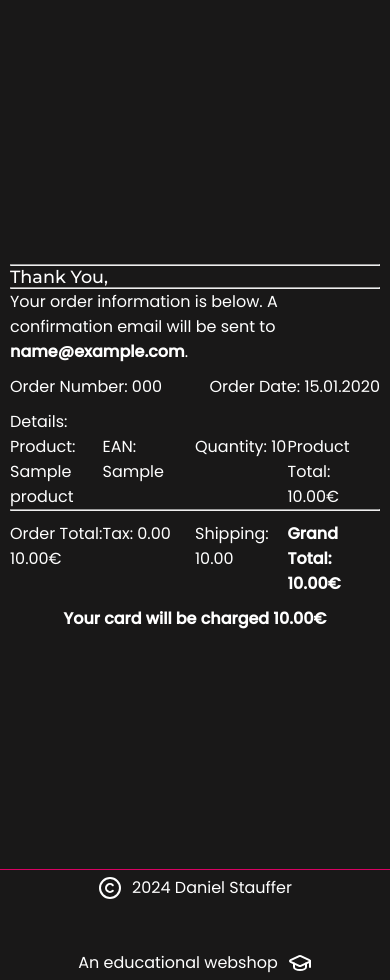
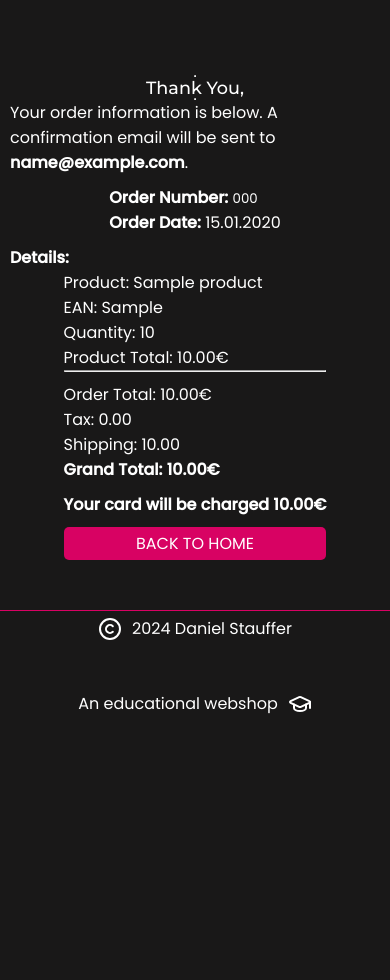
Before and after one commit to RebellionWebdesign/CI-FSD-PP5-SHIRTMONSTER, a Django app: page /checkout/checkout_success/000 in a window 390 px wide. After the commit the page ends 714 px from the top, so only its background shows below. Run offline with Django 3.2, Linux system fonts and the light colour scheme; tables that the repository leaves empty hold one stand-in row (values such as "Sample post"); some libraries are stand-ins or nearby versions.

Commit message:
Fix mobile layout

```diff
--- a/checkout/templates/checkout/checkout_success.html
+++ b/checkout/templates/checkout/checkout_success.html
@@ -2,24 +2,22 @@
 {% load static %}
 
 {% block content %}
-    <section class="cart-section flex flex-center text-light flex-column">
-        <div class="container">
-            <div class="">
+    <section class="checkout-success-section flex flex-center text-light flex-column">
+        <div class="container flex flex-column">
                 <hr>
-                <h2 class="">Thank You, {{ user.username }}</h2>
+                <h2 class="checkout-header">Thank You, {{ user.username }}</h2>
                 <hr>
                 <p class="">Your order information is below. A confirmation email will be sent to <strong>{{ order.email }}</strong>.</p>
+            <div class="checkout-order-data flex flex-between m-top">
+                <p><strong>Order Number:</strong> <small>{{ order.order_number }}</small></p>
+                <p><strong>Order Date:</strong> {{ order.order_date|date:'d.m.Y' }}</p>
             </div>
-            <div class="flex flex-between w-100 m-top">
-                <p>Order Number: {{ order.order_number }}</p>
-                <p>Order Date: {{ order.order_date|date:'d.m.Y' }}</p>
+            <div class="checkout-detail-header">
+                <p class="m-top"><strong>Details:</strong></p>
             </div>
-            <div>
-                <p class="m-top">Details:</p>
-            </div>
-            <div class="flex flex-column">
+            <div class="checkout-order-data flex flex-column">
                 {% for item in order.order_items.all %}
-                    <div class="flex flex-between">
+                    <div class="checkout-order-detail flex flex-between">
                         <p class="w-100">Product: {{ item.product.name }}</p>
                         <p class="w-100">EAN: {{ item.product.ean }}</p>
                         <p class="w-100">Quantity: {{ item.quantity }}</p>
@@ -27,13 +25,14 @@
                     </div>
                 {% endfor %}
                 <hr>
-                <div class="flex flex-between m-top">
+                <div class="checkout-success-summary flex flex-between m-top">
                     <p class="w-100">Order Total: {{ order.order_total }}€</p>
                     <p class="w-100">Tax: {{ tax|floatformat:2 }}</p>
                     <p class="w-100">Shipping: {{ order.shipping_cost }}</p>
                     <p class="w-100"><strong>Grand Total: {{ order.grand_total }}€</strong></p>
                 </div>
                 <p class="w-100 text-center m-top"><strong>Your card will be charged {{ order.grand_total }}€</strong></p>
+                <a class="cta-button-link text-light flex flex-center m-top" href="{% url 'home' %}">BACK TO HOME</a>
             </div>
         </div>
     </section>
```
